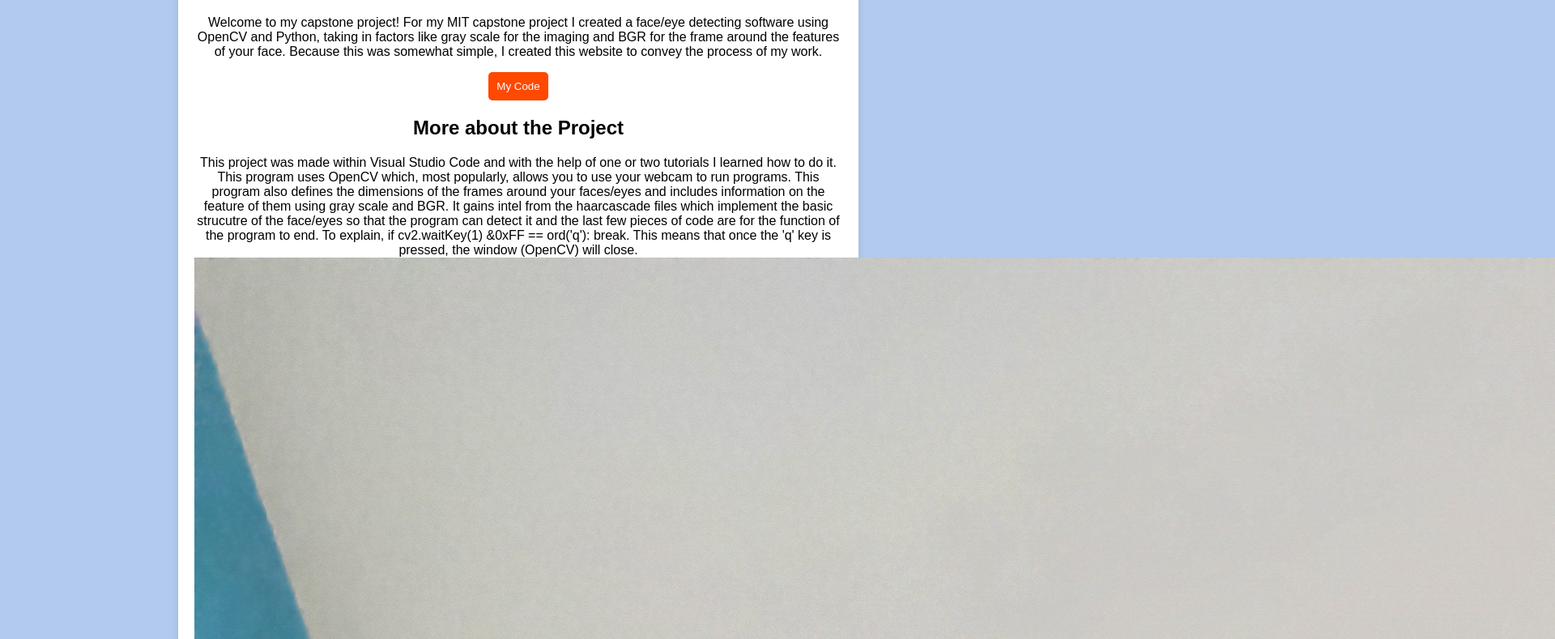
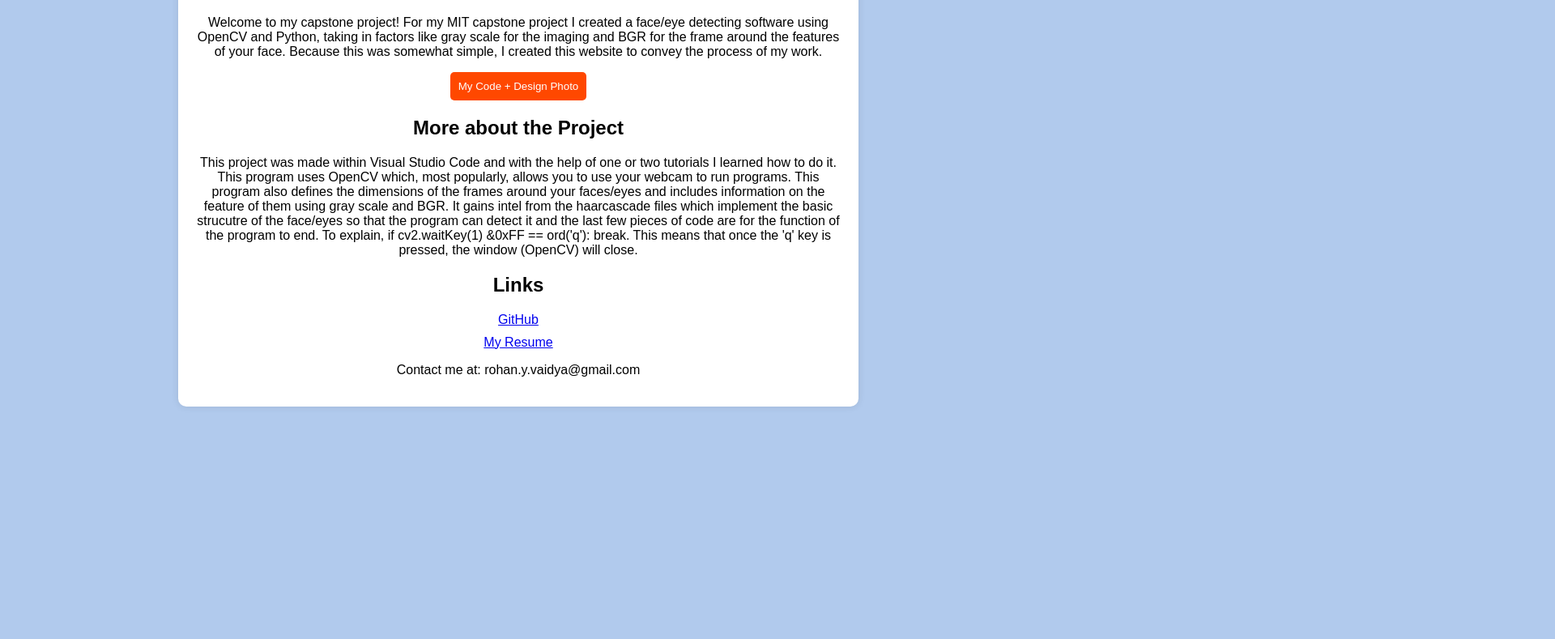
Before and after one commit to rohan-va/Face_Eye_Detection, a plain HTML site: page index.html in a window 1280 px wide. Shown: the part 311-1100 px from the top of the page at 81% size, 1920 px wide, since content can reach past the window. After the commit the page ends 841 px from the top, so only its background shows below. Drawn offline with Linux system fonts and the light colour scheme.

Commit message:
Add files via upload

```diff
--- a/index.html
+++ b/index.html
@@ -13,13 +13,12 @@
             <img src="emotion.jpg" alt="Face/Eye Detection" class="project-pic">
             <h1 id="name">My Capstone Project</h1>
             <p>Welcome to my capstone project! For my MIT capstone project I created a face/eye detecting software using OpenCV and Python, taking in factors like gray scale for the imaging and BGR for the frame around the features of your face. Because this was somewhat simple, I created this website to convey the process of my work.</p>
-            <button onclick="openLink()">My Code</button>
+            <button onclick="openLink()">My Code + Design Photo</button>
         </header>
 
         <section id="about">
             <h2>More about the Project</h2>
             <p>This project was made within Visual Studio Code and with the help of one or two tutorials I learned how to do it. This program uses OpenCV which, most popularly, allows you to use your webcam to run programs. This program also defines the dimensions of the frames around your faces/eyes and includes information on the feature of them using gray scale and BGR. It gains intel from the haarcascade files which implement the basic strucutre of the face/eyes so that the program can detect it and the last few pieces of code are for the function of the program to end. To explain, if cv2.waitKey(1) &0xFF == ord('q'): break. This means that once the 'q' key is pressed, the window (OpenCV) will close.
-	    <img src="example.jpg" alt="Photo" class="face-pic">
         </section>
 
         <section id="links">
```
